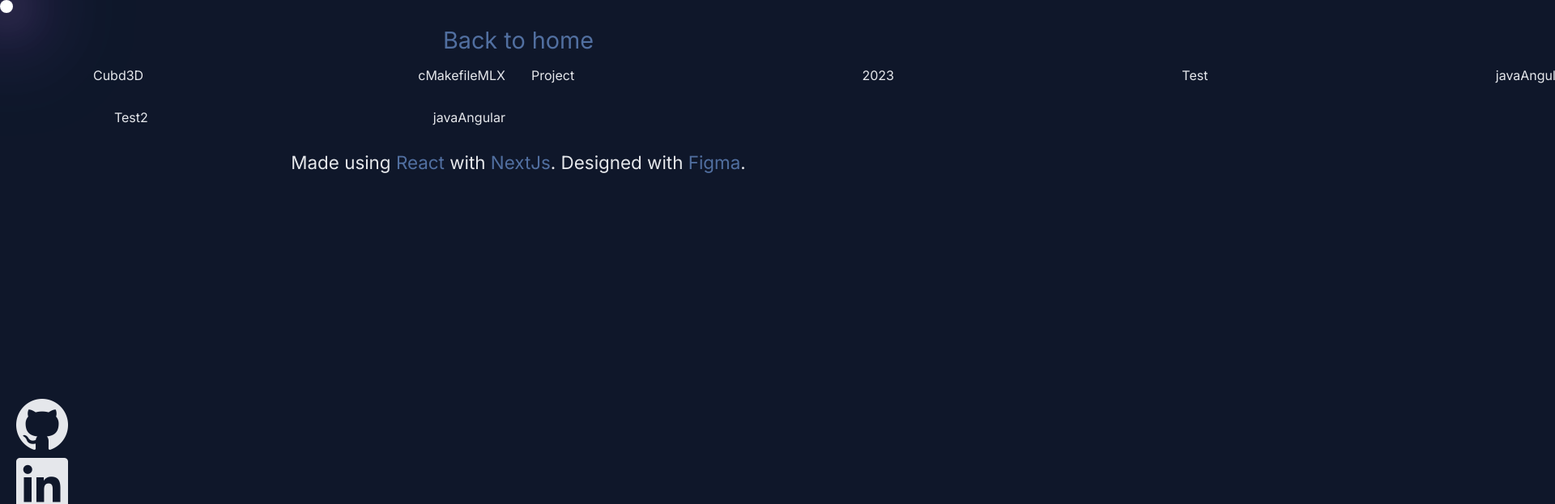
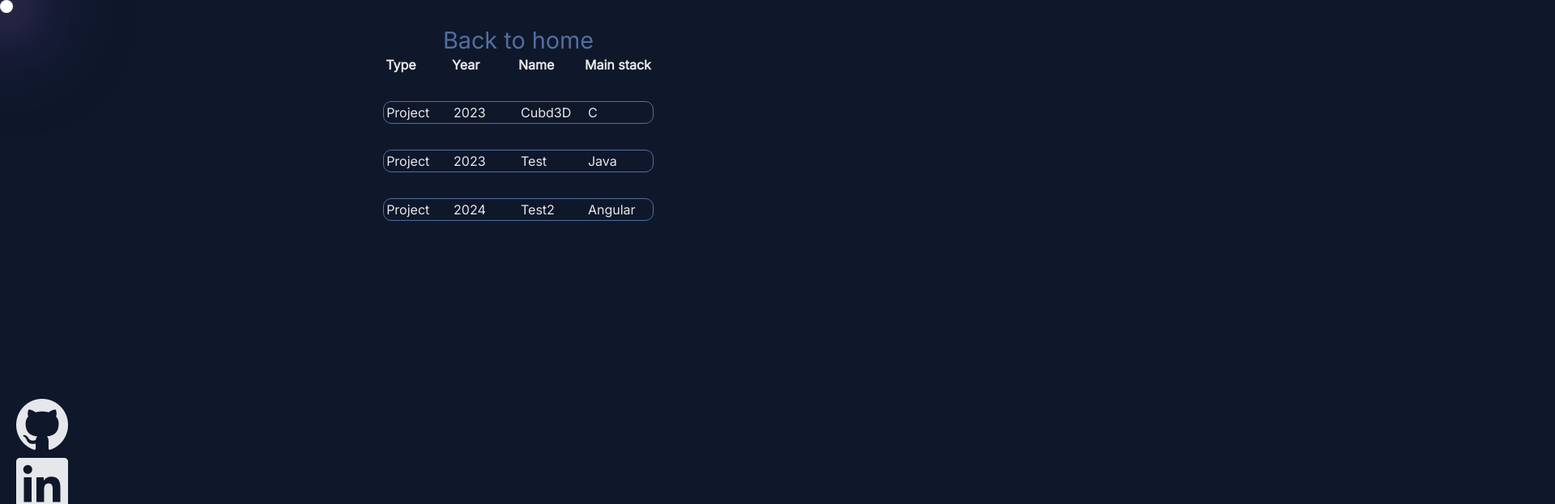
Before and after one commit to AliHaine/AliYag.dev, a Next.js app: page /allprojects in a window 1280 px wide. Shown: the top 623 px of the page at 81% size, 1920 px wide, since content can reach past the window. Built offline with nearby package versions, Linux system fonts and the light colour scheme.

Commit message:
Inlinecard and alldisplayer css update

```diff
--- a/app/components/InlineCard.tsx
+++ b/app/components/InlineCard.tsx
@@ -10,11 +10,7 @@ export default function InlineCard({item}: {item: Item}) {
                 <div>{item.date}</div>
                 <div>{item.title}</div>
                 <div className={styles.shortDescription}>{item.shortDescription}</div>
-                <div className={styles.techContent}>
-                    {item.data.map(item => (
-                        <div key={item} className={styles.tech}>{item}</div>
-                    ))}
-                </div>
+                <div className={styles.techContent}>{item.data.at(0)}</div>
             </div>
         </Link>
     )
--- a/app/components/alldisplayer.module.css
+++ b/app/components/alldisplayer.module.css
@@ -2,27 +2,27 @@
     color: rgb(var(--color-three));
     display: flex;
     flex-direction: column;
-    gap: 16px;
+    flex-grow: 1;
 }
 
 #projectsGrid {
-    display: flex;
-    flex-direction: column;
-    align-items: center;
-    justify-content: center;
-    gap: 16px;
+    color: rgb(var(--color-three));
+    display: grid;
+    row-gap: 12px;
 }
 
-.itemRow {
-    display: flex;
+#titleRow {
+    display: grid;
+    grid-template-columns: repeat(4, 1fr);
+    font-weight: bold;
+    padding: 3px;
 }
 
 @media (min-width: 1024px) {
     #projectsGrid {
-        display: grid;
-        grid-template-columns: repeat(2, auto);
-        grid-gap: 32px;
         justify-content: center;
+        align-items: center;
+        gap: 32px;
         color: rgb(var(--color-three));
     }
 }
--- a/app/components/alldisplayer.tsx
+++ b/app/components/alldisplayer.tsx
@@ -5,13 +5,19 @@ import InlineCard from "@/app/components/InlineCard";
 
 export default function AllDisplayer({item}: {item: Item[] }) {
     return (
-        <div id={allPlayerStyle.mainAllDisplayer} className="mainPadding">
+        <section id={allPlayerStyle.mainAllDisplayer} className="mainPadding">
             <TextButton href="/" text="Back to home" />
-            <section id={allPlayerStyle.projectsGrid}>
+            <div id={allPlayerStyle.projectsGrid}>
+                <div id={allPlayerStyle.titleRow}>
+                    <div>Type</div>
+                    <div>Year</div>
+                    <div>Name</div>
+                    <div>Main stack</div>
+                </div>
                 {item.map(item => (
                     <InlineCard key={item.id} item={item} />
                 ))}
-            </section>
-        </div>
+            </div>
+        </section>
     );
 }
--- a/app/components/inlinecard.module.css
+++ b/app/components/inlinecard.module.css
@@ -1,7 +1,12 @@
 .main {
-    display: flex;
-    justify-content: space-between;
-    width: 100vw;
+    display: grid;
+    grid-template-columns: repeat(4, 1fr);
+    border: 1px solid rgb(var(--color-two));
+    border-radius: 10px;
+}
+
+.main div {
+    padding: 3px;
 }
 
 .techContent {
--- a/projects/cub3d.md
+++ b/projects/cub3d.md
@@ -5,7 +5,7 @@ imgSrc: "/miniatures/cub3d.png"
 category: "dev"
 date: "02-04-2023"
 shortDescription: "2.5D game using Raycasting without GameEngine"
-data: ["c",  "Makefile", "MLX"]
+data: ["C",  "Makefile"]
 ---
 
 
--- a/projects/test.md
+++ b/projects/test.md
@@ -5,7 +5,7 @@ imgSrc: "path"
 category: "dev"
 date: "02-04-2023"
 shortDescription: "Test short descvription"
-data: ["java",  "Angular"]
+data: ["Java",  "Angular"]
 ---
 
 # Testing
--- a/projects/test2.md
+++ b/projects/test2.md
@@ -5,7 +5,7 @@ imgSrc: "path"
 category: "dev"
 date: "02-04-2024"
 shortDescription: "Test short descvription"
-data: ["java",  "Angular"]
+data: ["Angular",  "Java"]
 ---
 
 # Testing2
```
